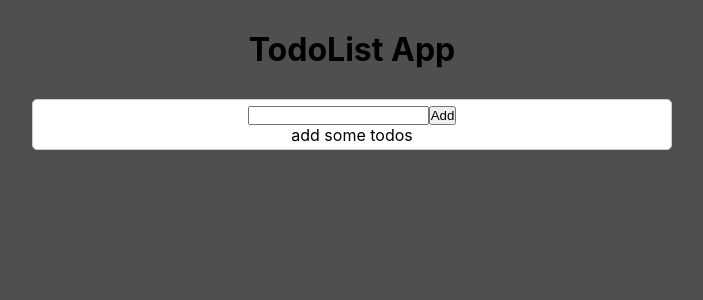
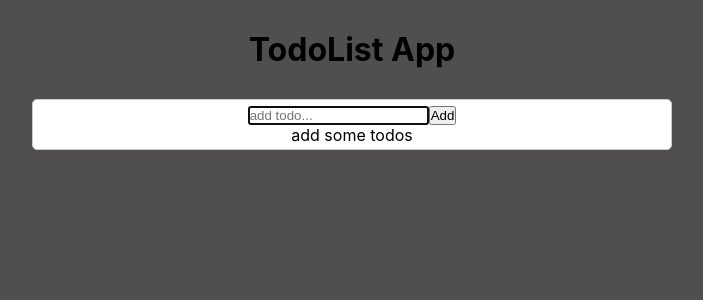
Before and after one commit to seyedmahdihosseinizade/TodoApp, a React (Create React App) app: page / in a window 1280 px wide. Shown: the top 300 px of the page, without its empty margins (288-991 px from the left). Built offline with nearby package versions, Linux system fonts and the light colour scheme.

Commit message:
implement editHandler

```diff
--- a/src/components/Todo.jsx
+++ b/src/components/Todo.jsx
@@ -1,6 +1,6 @@
 
 
-const Todo = ({todo,onComplete,onDelete}) => {
+const Todo = ({todo,onComplete,onDelete,onEdit}) => {
 
 
 
@@ -8,7 +8,7 @@ const Todo = ({todo,onComplete,onDelete}) => {
         <div className="todo" key={todo.id}>
             <div  onClick={onComplete} className={todo.isCompleted ? "completed" : ""} >{todo.text}</div>
             <div>
-                <button>Edit</button>
+                <button onClick={onEdit}>Edit</button>
                 <button onClick={onDelete}>Delete</button>
             </div>
         </div>
--- a/src/components/TodoApp.jsx
+++ b/src/components/TodoApp.jsx
@@ -6,7 +6,7 @@ const TodoApp = () => {
 
     const [todos,setTodos] = useState([])
 
-    const addTodoHandler = (input) =>{
+    const addTodo = (input) =>{
         const newTodo = {id:Math.floor(Math.random() * 1000),text:input,isCompleted:false}
         setTodos([...todos,newTodo])
     }
@@ -27,15 +27,26 @@ const TodoApp = () => {
         setTodos(filteredTodos)
     }
 
+    const updateTodo = (id,newValue) =>{
+        const index = todos.findIndex((todo) => todo.id === id)
+        const selectedTodo = {...todos[index]};
+        selectedTodo.text = newValue;
+
+        const updatedTodos = [...todos]
+        updatedTodos[index] = selectedTodo;
+        setTodos(updatedTodos)
+    }
+
     return (
         <div className="container">
             <TodoForm
-                addTodoHandler = {addTodoHandler}
+                submitTodo = {addTodo}
             />
             <TodoList
                 todos = {todos}
                 completeHandler = {completeTodo}
                 deleteHandler = {deleteHandler}
+                onUpdate = {updateTodo}
             />
         </div>
     );
--- a/src/components/TodoForm.jsx
+++ b/src/components/TodoForm.jsx
@@ -1,9 +1,13 @@
-import { useState } from "react";
+import { useEffect, useState,useRef } from "react";
 
 
-const TodoForm = ({addTodoHandler}) => {
+const TodoForm = ({submitTodo,edit}) => {
 
     const [input,setInput] = useState("")
+    const inputRef = useRef(null)
+    useEffect(() =>{
+        inputRef.current.focus()
+    },[])
 
     const changeHanlder = (e) =>{
         setInput(e.target.value)
@@ -15,14 +19,23 @@ const TodoForm = ({addTodoHandler}) => {
             alert('هیچی  وارد نکردی عزیزم')
             return
         }
-        addTodoHandler(input)
+        submitTodo(input)
         setInput("")
     }
-
+    console.log(edit);
     return (
         <form onSubmit={submitHandler}>
-            <input value={input} type="text" onChange={changeHanlder}></input>
-            <button type="submit" >Add</button>
+            {edit  ?  (
+                <>
+                    <input value={input} type="text" onChange={changeHanlder} placeholder="update todo..." ref={inputRef}/>
+                    <button type="submit" >Update</button>
+                </>
+            ):(
+                <>
+                    <input value={input} type="text" onChange={changeHanlder} placeholder="add todo..." ref={inputRef}/>
+                    <button type="submit" >Add</button>
+                </>
+            )}
         </form>
     );
 }
--- a/src/components/TodoList.jsx
+++ b/src/components/TodoList.jsx
@@ -1,7 +1,15 @@
+import { useState } from "react";
 import Todo from "./Todo";
+import TodoForm from "./TodoForm";
 
-const TodoList = ({todos,completeHandler,deleteHandler}) => {
+const TodoList = ({todos,completeHandler,deleteHandler,onUpdate}) => {
 
+    const [edit,setEdit] = useState({id:null,text:"" , isCompleted:false})
+
+    const editTodo = (newValue) =>{
+        onUpdate(edit.id,newValue)
+        setEdit({id:null,text:""})
+    }
 
     const renderTodos = () =>{
         if (todos.length === 0) return <p>add some todos</p>
@@ -12,11 +20,12 @@ const TodoList = ({todos,completeHandler,deleteHandler}) => {
                     todo = {todo}
                     onComplete = {() => completeHandler(todo.id)}
                     onDelete = {() => deleteHandler(todo.id)}
+                    onEdit = {() => setEdit(todo)}
                 />
             );
         })
     }
 
-    return <div>{renderTodos()}</div>
+    return <div>{edit.id ? <TodoForm submitTodo = {editTodo} edit= {edit}/> : renderTodos()}</div>
 };
 export default TodoList;
```
